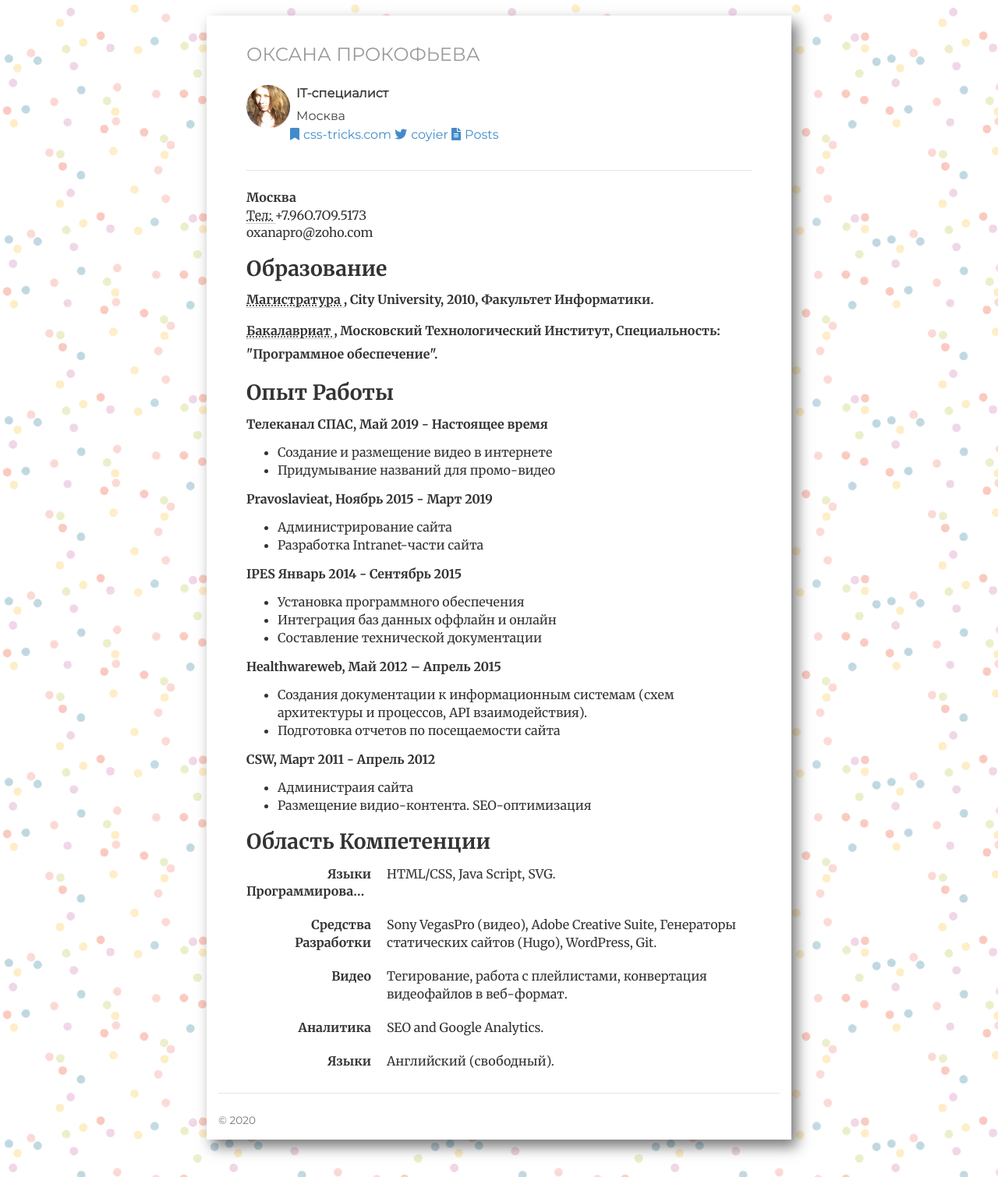
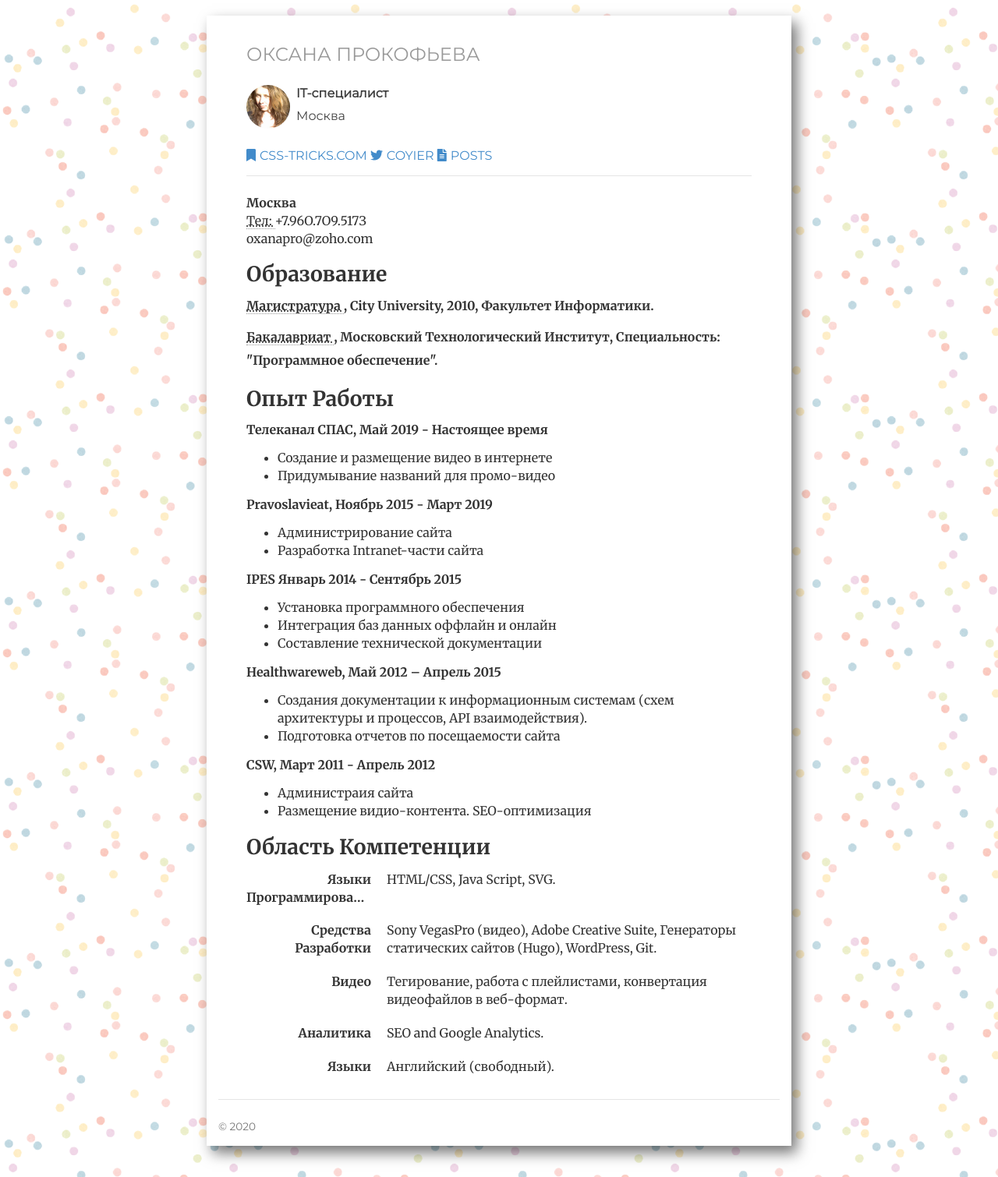
Before and after one commit to cvkp/cvkp.github.io, a Jekyll site: the page built from index.html, in a window 1280 px wide. Shown: the whole page at 78% size. Built offline with Jekyll 4.4.1, drawn with Linux system fonts in a browser that asks for light colours; nearby versions of some CDN libraries; the list of posts is cut into pages by our own code.

Commit message:
Update index.html

```diff
--- a/index.html
+++ b/index.html
@@ -33,16 +33,16 @@ ref: cv
     </div>
 
 
-		<p class="cv-links"><a href="http://css-tricks.com"><i class="fa fa-bookmark"
+
+</div>
+
+
+			<p class="cv-links"><a href="http://css-tricks.com"><i class="fa fa-bookmark"
             aria-hidden="true"></i>css-tricks.com</a>
             <a href="//twitter.com/"><i class="fa fa-twitter"
             aria-hidden="true"></i>coyier</a>
             <a href="coyier"><i
             class="fa fa-file-text" ></i>Posts</a></p>
-</div>
-
-
-
 
 
 
```
